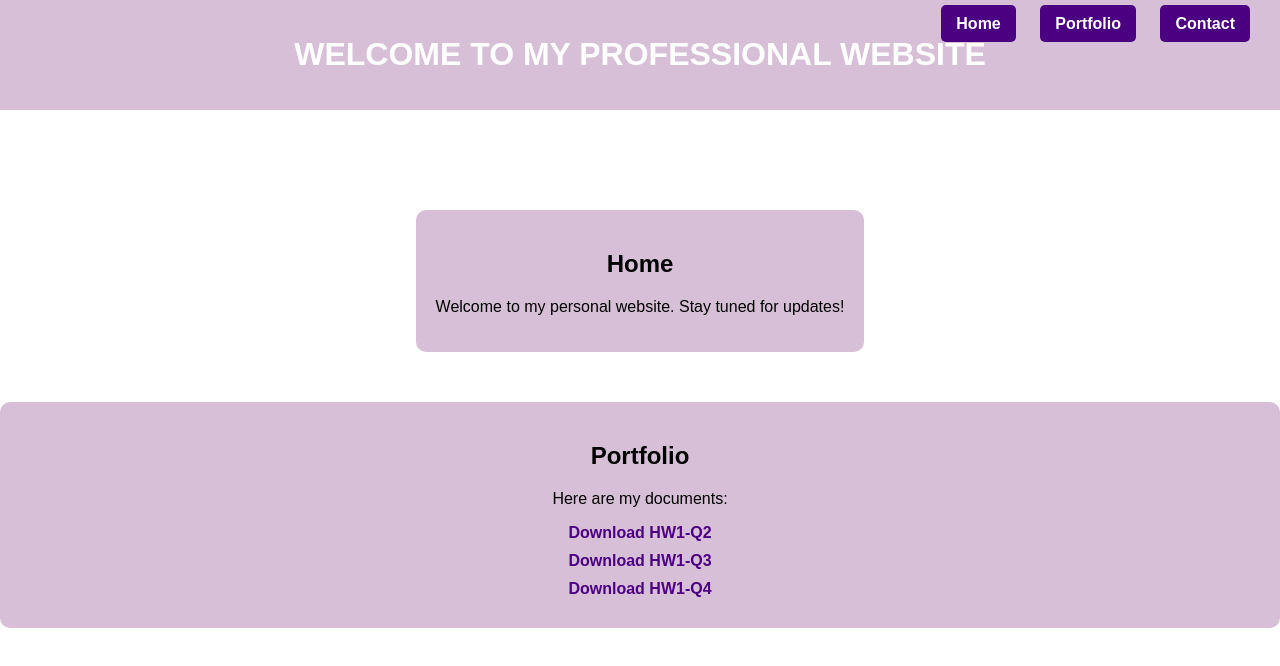
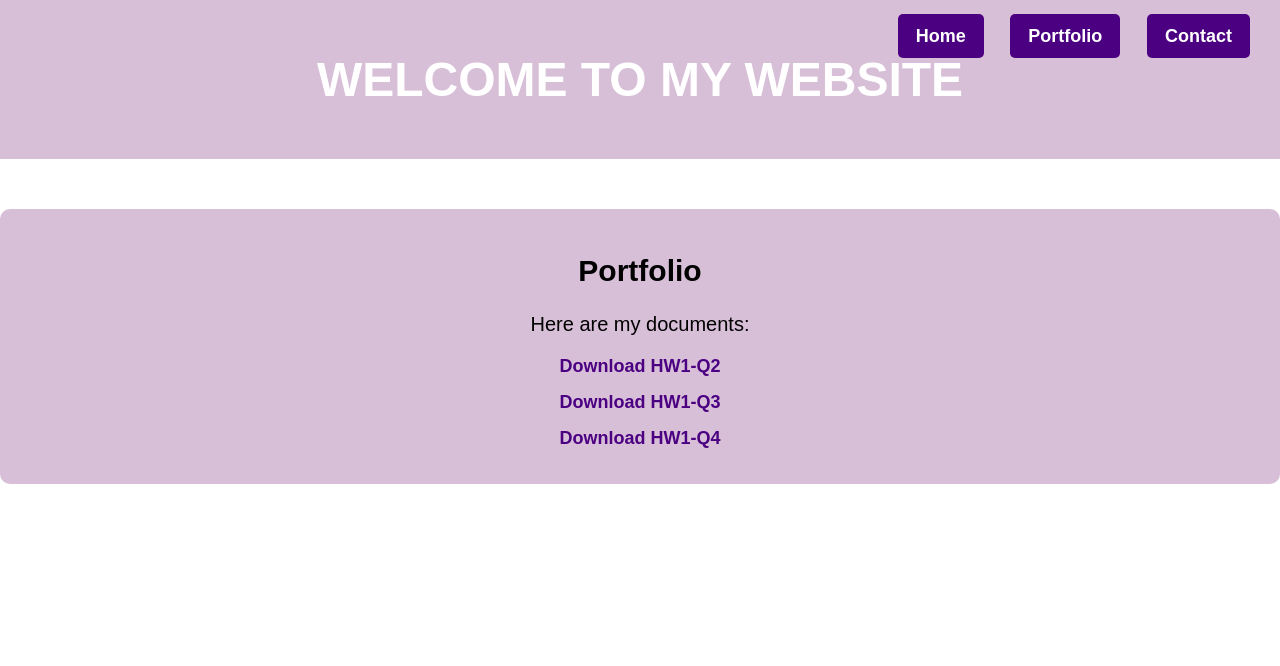
Before and after one commit to cerenfatmayilmaz/cerenfatmayilmaz.github.io, a plain HTML site: page index.html in a window 1280 px wide. Both pictures are taken after a click on the link "Portfolio". Drawn offline with Linux system fonts and the light colour scheme.

Commit message:
Add files via upload

```diff
--- a/index.html
+++ b/index.html
@@ -11,17 +11,19 @@
             padding: 0;
             text-align: center;
             background-color: white;
+            font-size: 18px;
         }
         header {
             background: #D8BFD8;
             color: white;
-            padding: 15px;
+            padding: 20px;
             text-align: center;
             position: relative;
+            font-size: 24px;
         }
         nav {
             position: absolute;
-            top: 15px;
+            top: 20px;
             right: 20px;
         }
         nav a {
@@ -30,8 +32,9 @@
             text-decoration: none;
             margin: 0 10px;
             font-weight: bold;
-            padding: 10px 15px;
+            padding: 12px 18px;
             border-radius: 5px;
+            font-size: 18px;
         }
         .container {
             margin-top: 100px;
@@ -39,47 +42,61 @@
             padding: 20px;
             border-radius: 10px;
             display: inline-block;
+            font-size: 20px;
         }
-        .portfolio {
+        .portfolio, .contact {
             margin-top: 50px;
             padding: 20px;
             background: #D8BFD8;
             border-radius: 10px;
             display: none;
+            font-size: 20px;
         }
-        .portfolio a {
+        .portfolio a, .contact a {
             display: block;
-            margin: 10px 0;
+            margin: 15px 0;
             color: #4B0082;
             font-weight: bold;
             text-decoration: none;
+            font-size: 18px;
         }
     </style>
     <script>
         function showPortfolio() {
             document.getElementById('portfolio').style.display = 'block';
+            document.querySelector('.container').style.display = 'none';
+            document.getElementById('contact').style.display = 'none';
+        }
+        function showContact() {
+            document.getElementById('contact').style.display = 'block';
+            document.querySelector('.container').style.display = 'none';
+            document.getElementById('portfolio').style.display = 'none';
         }
     </script>
 </head>
 <body>
     <header>
-        <h1>WELCOME TO MY PROFESSIONAL WEBSITE</h1>
+        <h1>WELCOME TO MY WEBSITE</h1>
         <nav>
             <a href="#home">Home</a>
             <a href="#" onclick="showPortfolio()">Portfolio</a>
-            <a href="mailto:ceren.yilmaz@hacettepe.edu.tr">Contact</a>
+            <a href="#" onclick="showContact()">Contact</a>
         </nav>
     </header>
     <div class="container">
-        <h2>Home</h2>
-        <p>Welcome to my personal website. Stay tuned for updates!</p>
+        <h2>About Me</h2>
+        <p>Hello! My name is Ceren Fatma Yılmaz and I study Electrical and Electronics Engineering at Hacettepe University</p>
     </div>
     <div id="portfolio" class="portfolio">
         <h2>Portfolio</h2>
         <p>Here are my documents:</p>
-        <a href="HW1-Q2[1].docx" download>Download HW1-Q2</a>
+        <a href="HW1-Q2.docx" download>Download HW1-Q2</a>
         <a href="HW1-Q3.docx" download>Download HW1-Q3</a>
         <a href="HW1-Q4.docx" download>Download HW1-Q4</a>
     </div>
+    <div id="contact" class="contact">
+        <h2>Contact</h2>
+        <p>My e-mail: <a href="mailto:ceren.yilmaz@hacettepe.edu.tr">ceren.yilmaz@hacettepe.edu.tr</a></p>
+    </div>
 </body>
 </html>
```
Also changed, not shown: 3 other files.
